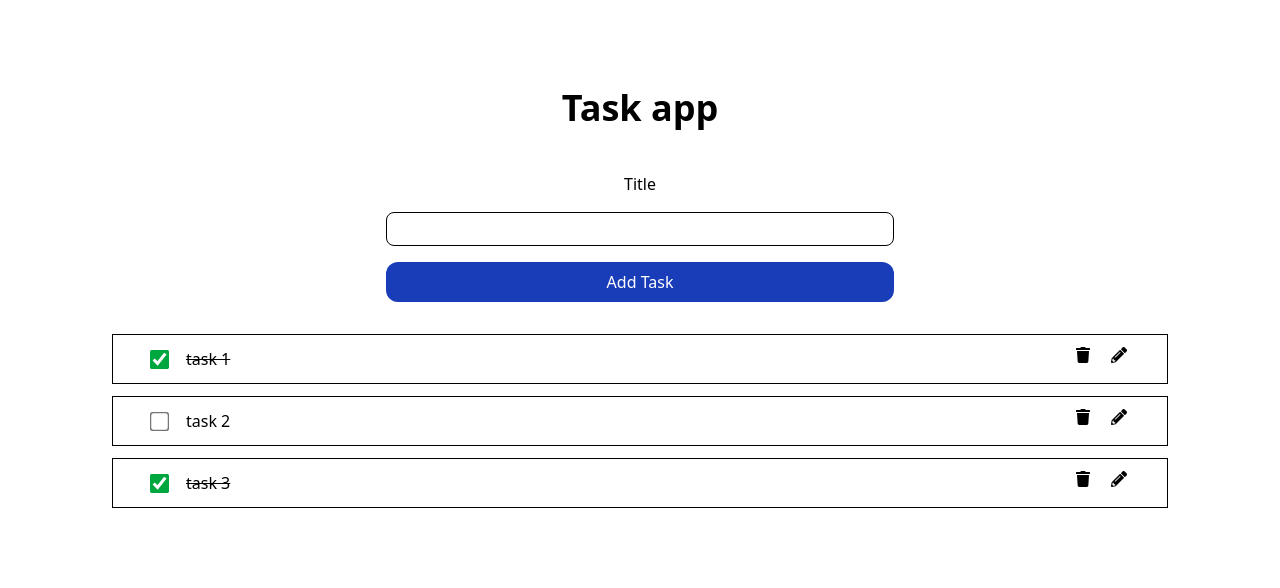
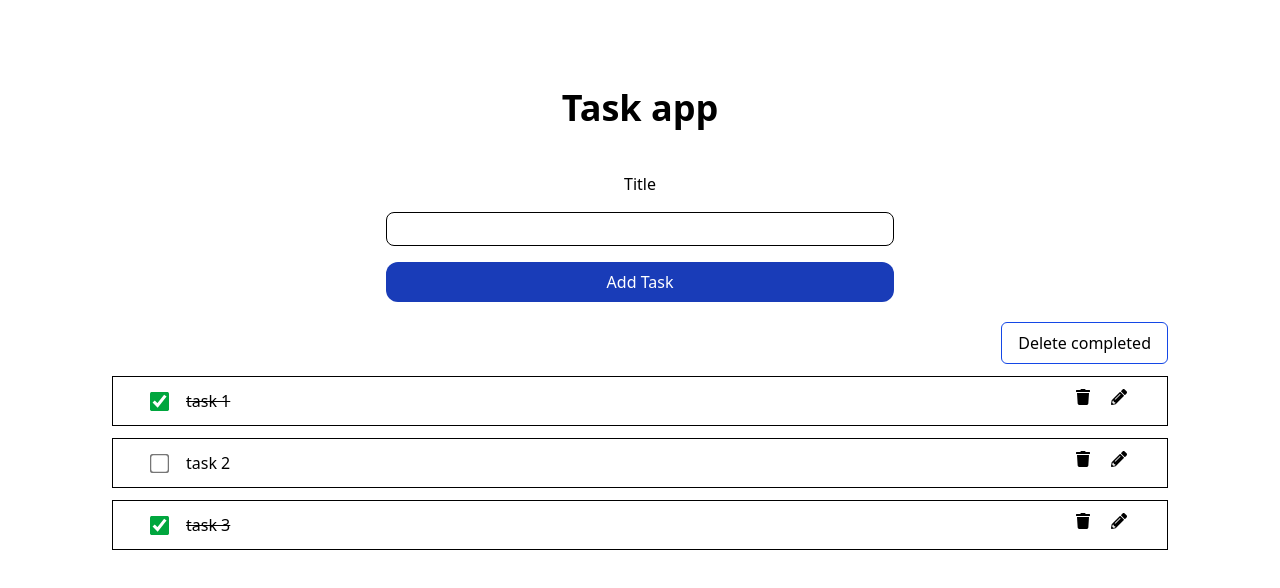
Before and after one commit to Renukta-21/tasks-mern, a React (Vite) app in the folder client/: page / in a window 1280 px wide. Shown: the top 588 px of the page. Built offline with nearby package versions, Linux system fonts and the light colour scheme.

Commit message:
handling check

```diff
--- a/client/src/App.jsx
+++ b/client/src/App.jsx
@@ -2,6 +2,7 @@ import { useState } from 'react'
 import AddTask from './AddTask'
 import Tasks from './Tasks'
 import { v4 as uuidv4 } from 'uuid'
+import TasksOptions from './TasksOptions'
 
 function App() {
   const [tasks, setTasks] = useState([
@@ -11,9 +12,8 @@ function App() {
   ])
 
   const addTask = (title) => {
-    const newTasks = [...tasks, { title, id: uuidv4() }]
+    const newTasks = [...tasks, { title, id: uuidv4(), completed:false } ]
     setTasks(newTasks)
-    console.log(newTasks)
   }
   const handleDelete = (taskId) => {
     const newTasks = tasks.filter((task) => task.id !== taskId)
@@ -27,10 +27,16 @@ function App() {
     console.log(updatedList)
   }
 
-  const handleCheckToggle=(taskId)=>{
-    const updatedList = tasks.map(task=> task.id!==taskId?task:{...task, completed:!task.completed})
+  const handleCheckToggle = (taskId) => {
+    const updatedList = tasks.map((task) =>
+      task.id !== taskId ? task : { ...task, completed: !task.completed }
+    )
     setTasks(updatedList)
     console.log(updatedList)
+  }
+  const handleDeleteCompleted=()=>{
+    const updatedList = tasks.filter(task=>task.completed!==true)
+    setTasks(updatedList)
   }
 
   return (
@@ -40,6 +46,7 @@ function App() {
           <h2 className="text-4xl font-bold mb-6">Task app</h2>
         </section>
         <AddTask addTask={addTask} />
+        <TasksOptions handleDeleteCompleted={handleDeleteCompleted} />
         <Tasks
           tasks={tasks}
           handleDelete={handleDelete}
--- /dev/null
+++ b/client/src/TasksOptions.jsx
@@ -0,0 +1,14 @@
+function TasksOptions({handleDeleteCompleted}) {
+  return (
+    <div className="flex">
+      <button
+        className="ml-auto px-4 py-2 border-[1px] border-blue-700 rounded-md"
+        onClick={handleDeleteCompleted}
+      >
+        Delete completed
+      </button>
+    </div>
+  )
+}
+
+export default TasksOptions
```
